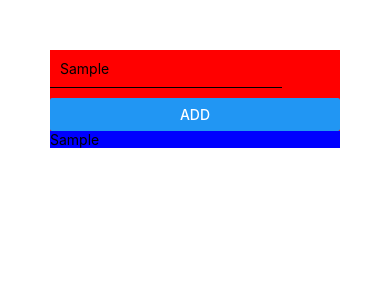
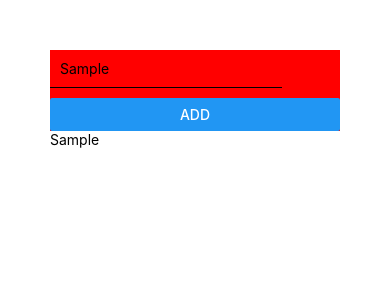
Before and after one commit to monteecode/healthy-habits, a React Native app: screen / in a window 390 px wide. Both pictures are taken after typing "Sample" into the empty fields and a click on the button "ADD". Shown: the top 300 px of the page. Built offline with nearby package versions, Linux system fonts and the light colour scheme.

Commit message:
Refactored the list of goals to pull from the component from a different file

```diff
--- a/App.js
+++ b/App.js
@@ -9,6 +9,7 @@ import {
   ScrollView,
   FlatList,
 } from "react-native";
+import GoalItem from "./components/goalItem";
 
 export default function App() {
   const [enteredGoal, setenteredGoal] = useState("");
@@ -42,11 +43,7 @@ export default function App() {
       <FlatList
         keyExtractor={(item, index) => item.key}
         data={healthGoals}
-        renderItem={(itemData) => (
-          <View style={styles.list}>
-            <Text>{itemData.item.value}</Text>
-          </View>
-        )}
+        renderItem={(itemData) => <GoalItem title={itemData.item.value} />}
       />
       {/* <ScrollView style={styles.list}>
         {healthGoals.map((goal, index) => (
@@ -78,8 +75,4 @@ const styles = StyleSheet.create({
   list: {
     backgroundColor: "blue",
   },
-  listItem: {
-    padding: 10,
-    backgroundColor: "#ccc",
-  },
 });
--- a/components/goalItem.js
+++ b/components/goalItem.js
@@ -1,3 +1,18 @@
 import React from "react";
-const GoalItem = (props) => {};
+import { View, Text, StyleSheet } from "react-native";
+
+const GoalItem = (props) => {
+  return (
+    <View style={styles.list}>
+      <Text>{props.title}</Text>
+    </View>
+  );
+};
+
+const styles = StyleSheet.create({
+  listItem: {
+    padding: 10,
+    backgroundColor: "#ccc",
+  },
+});
 export default GoalItem;
```
